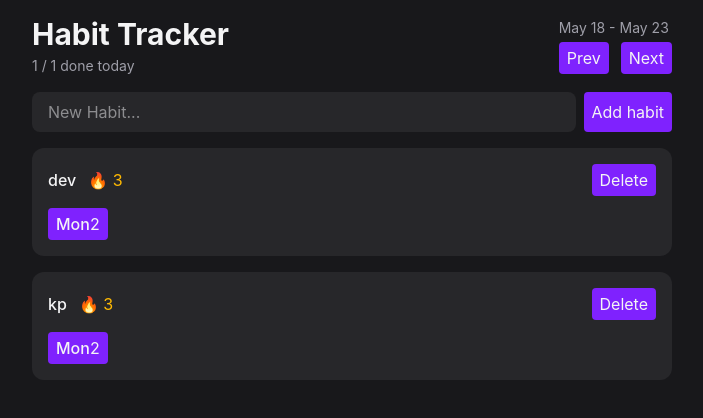
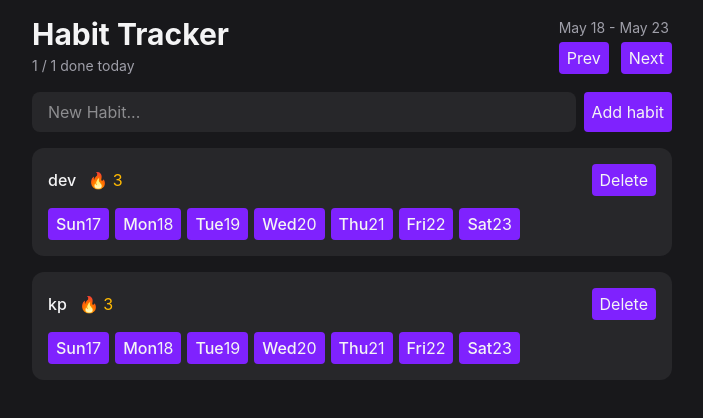
Before and after one commit to Devanshukoli/habitkit, a React (Vite) app: page / in a window 1280 px wide. Shown: the top 418 px of the page, without its empty margins (288-991 px from the left). Built offline with nearby package versions, Linux system fonts and the light colour scheme.

Commit message:
add date-fns for showing date formation in each habit item

```diff
--- a/package.json
+++ b/package.json
@@ -11,6 +11,7 @@
   },
   "dependencies": {
     "@tailwindcss/vite": "^4.3.0",
+    "date-fns": "^4.2.1",
     "react": "^19.2.6",
     "react-dom": "^19.2.6",
     "tailwindcss": "^4.3.0"
--- a/src/components/HabitItem.tsx
+++ b/src/components/HabitItem.tsx
@@ -1,4 +1,5 @@
 import Button from "./Button";
+import { eachDayOfInterval, endOfWeek, format, startOfWeek } from "date-fns";
 
 type HabitItemProps = {
   id: string;
@@ -6,7 +7,10 @@
 };
 
 const HabitItem = ({ habit }: HabitItemProps) => {
-  const visibleDate = [new Date()]
+  const visibleDate = eachDayOfInterval({
+    start: startOfWeek(new Date()),
+    end: endOfWeek(new Date()),
+  });
 
   return (
     <>
@@ -19,12 +23,12 @@
           <Button>Delete</Button>
         </div>
         <div className="flex gap-1.5">
-          {visibleDate.map(date => (
+          {visibleDate.map((date) => (
             <Button key={date.toISOString()}>
-              <span className="font-medium">Mon</span>
-              <span>2</span>
+              <span className="font-medium">{format(date, "EEE")}</span>
+              <span>{format(date, "d")}</span>
             </Button>
-            ))}
+          ))}
         </div>
       </div>
     </>
```
Also changed, not shown: 1 other file (tests, documents, lock files or other folders).
